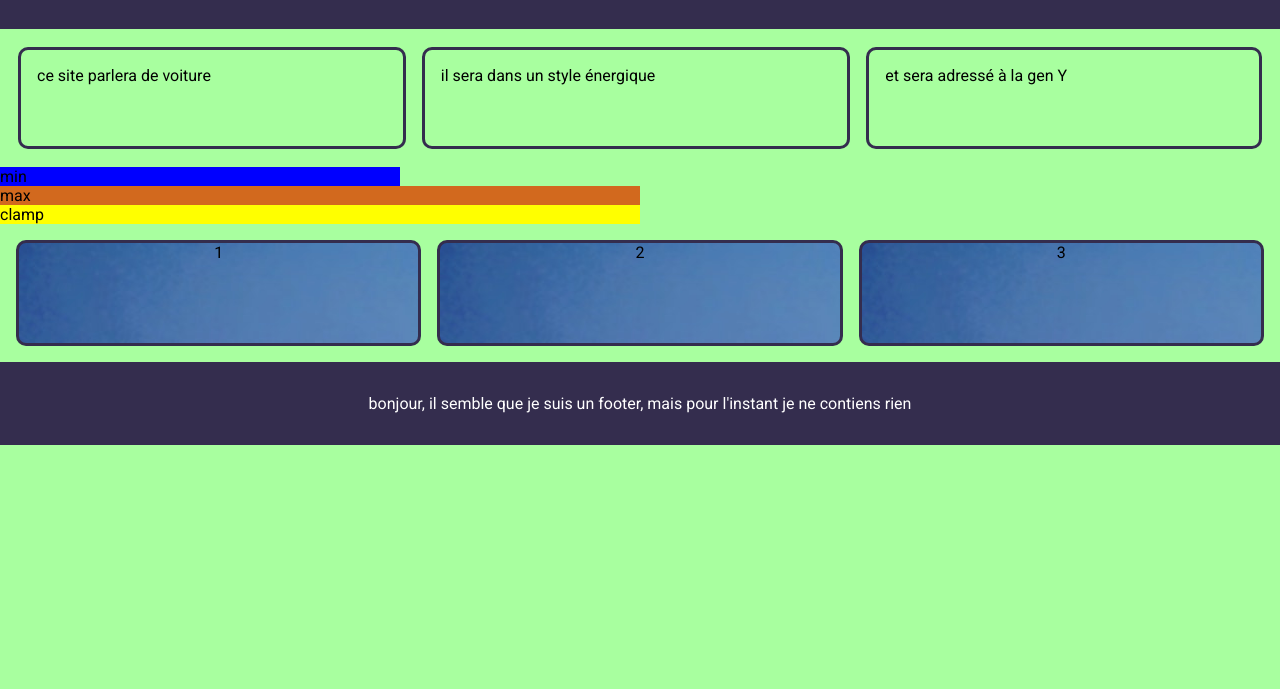
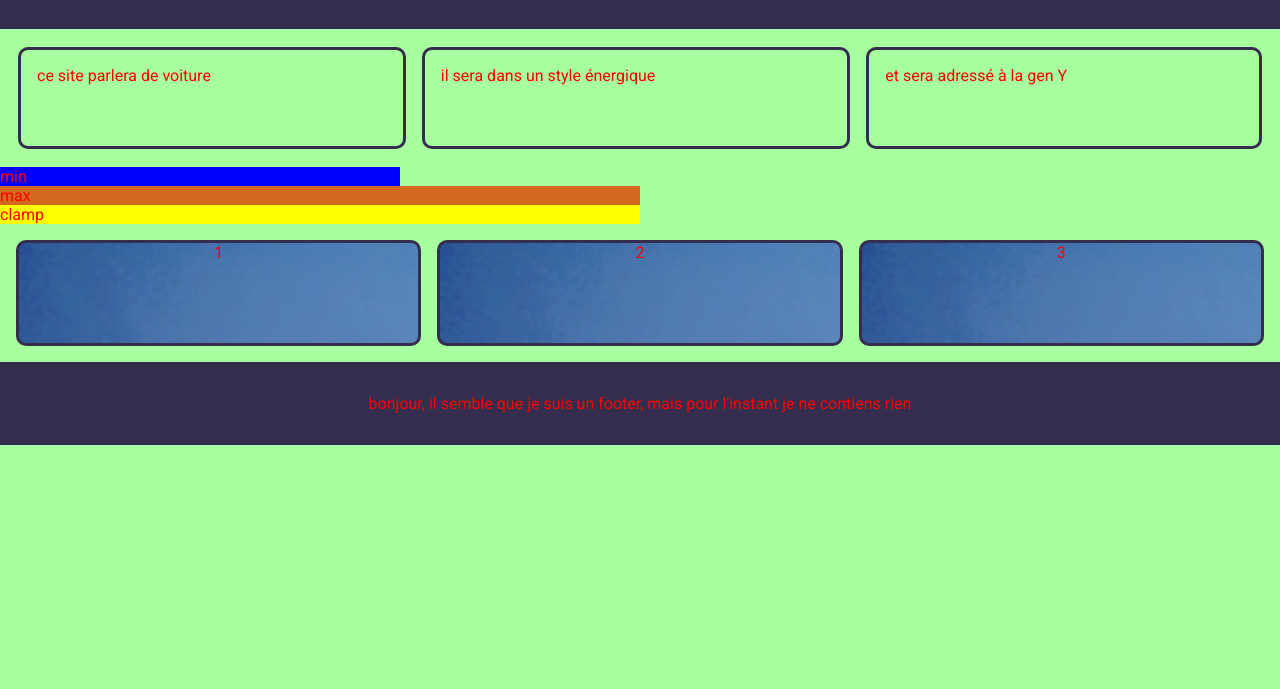
Before and after one commit to eracom-ID401/chalenge-site-web-cours-dev, a plain HTML site: page index.html in a window 1280 px wide. Shown: the part 111-800 px from the top of the page. Drawn offline with Linux system fonts and the light colour scheme.

```diff
--- a/style.css
+++ b/style.css
@@ -3,8 +3,11 @@ body{
     font-family: 'Roboto', sans-serif;
     border: 0px;
     background-color: rgb(168, 255, 159);
+
 }
-
+p,li, div {
+    color: red;
+}
 h1{
     margin: 0px;
 }
--- a/style2.css
+++ b/style2.css
@@ -2,6 +2,9 @@
     margin: 0;
     font-family: 'Lora', serif;
     font-family: 'Roboto', sans-serif;
+}
+p,li, div, {
+    color: red;
 }
 html, body, div, span, applet, object, iframe,
 h1, h2, h3, h4, h5, h6, p, blockquote, pre,
@@ -33,6 +36,7 @@ body{
     align-items: center;
     justify-content: space-between;
     padding: 20px 10%;
+
 }
 .logoheader{
     height: 50px;
```
